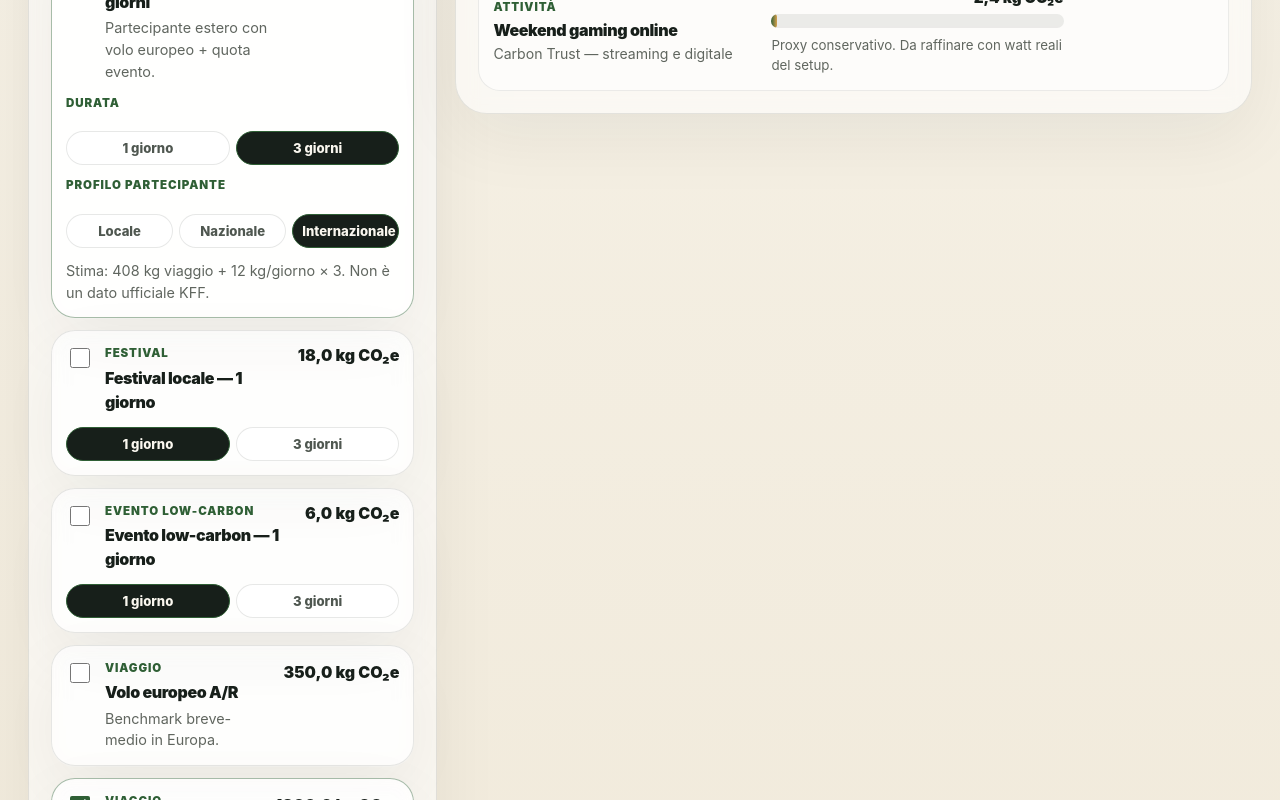
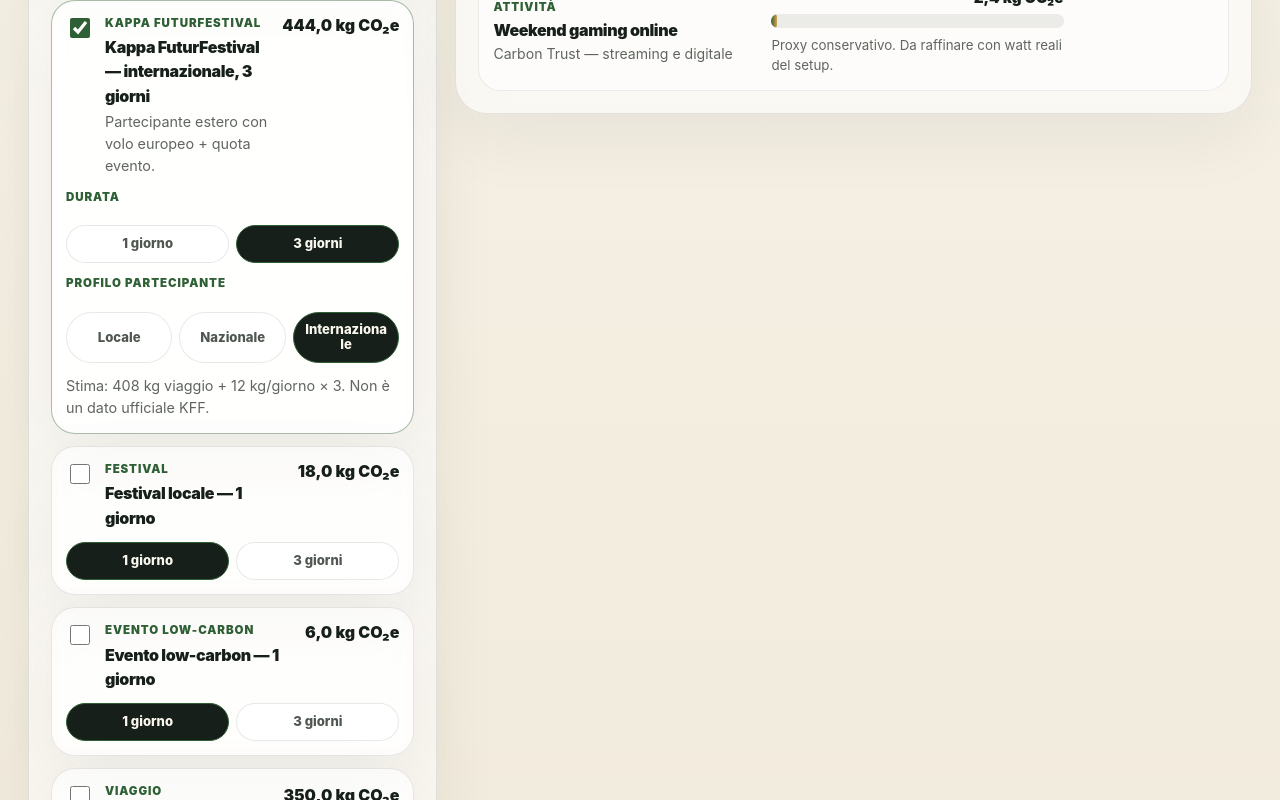
Before and after one commit to Shaos94/co2-entertainment-impact, a React (Vite) app: page / in a window 1280 px wide. Shown: the part 1360-2160 px from the top of the page. Built offline with nearby package versions, Linux system fonts and the light colour scheme; the HTML template or start-up script is replaced by a standard one.

Commit message:
Fix clipped diet labels

```diff
--- a/src/index.css
+++ b/src/index.css
@@ -225,6 +225,7 @@ small {
 
 .object-toggle > span {
   display: grid;
+  min-width: 0;
   gap: 3px;
 }
 
@@ -243,6 +244,7 @@ small {
   font-size: 1rem;
   font-weight: 900;
   letter-spacing: -0.025em;
+  overflow-wrap: anywhere;
 }
 
 .object-toggle span span,
@@ -260,8 +262,8 @@ small {
 
 .segmented {
   display: grid;
-  grid-template-columns: repeat(5, minmax(0, 1fr));
-  gap: 6px;
+  grid-template-columns: repeat(2, minmax(0, 1fr));
+  gap: 7px;
   margin-top: 12px;
 }
 
@@ -274,13 +276,18 @@ small {
 }
 
 .segmented button {
+  min-width: 0;
+  min-height: 38px;
   border: 1px solid rgba(23, 31, 26, 0.1);
   border-radius: 999px;
   background: rgba(255, 255, 255, 0.72);
   color: #4f5750;
   font-size: 0.82rem;
   font-weight: 850;
-  padding: 8px 9px;
+  line-height: 1.2;
+  overflow-wrap: anywhere;
+  padding: 9px 11px;
+  white-space: normal;
 }
 
 .segmented button[aria-pressed="true"],
```
